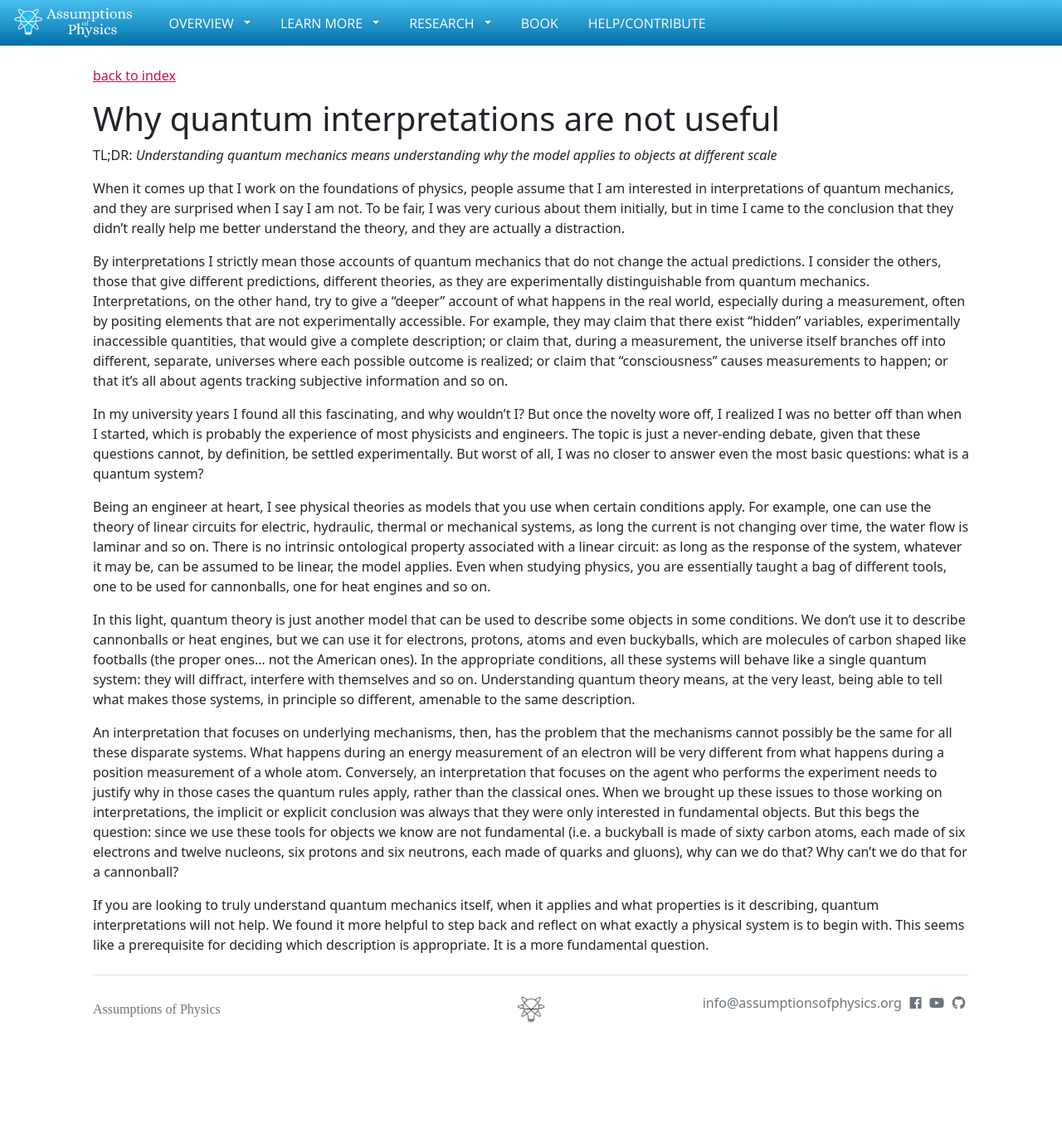
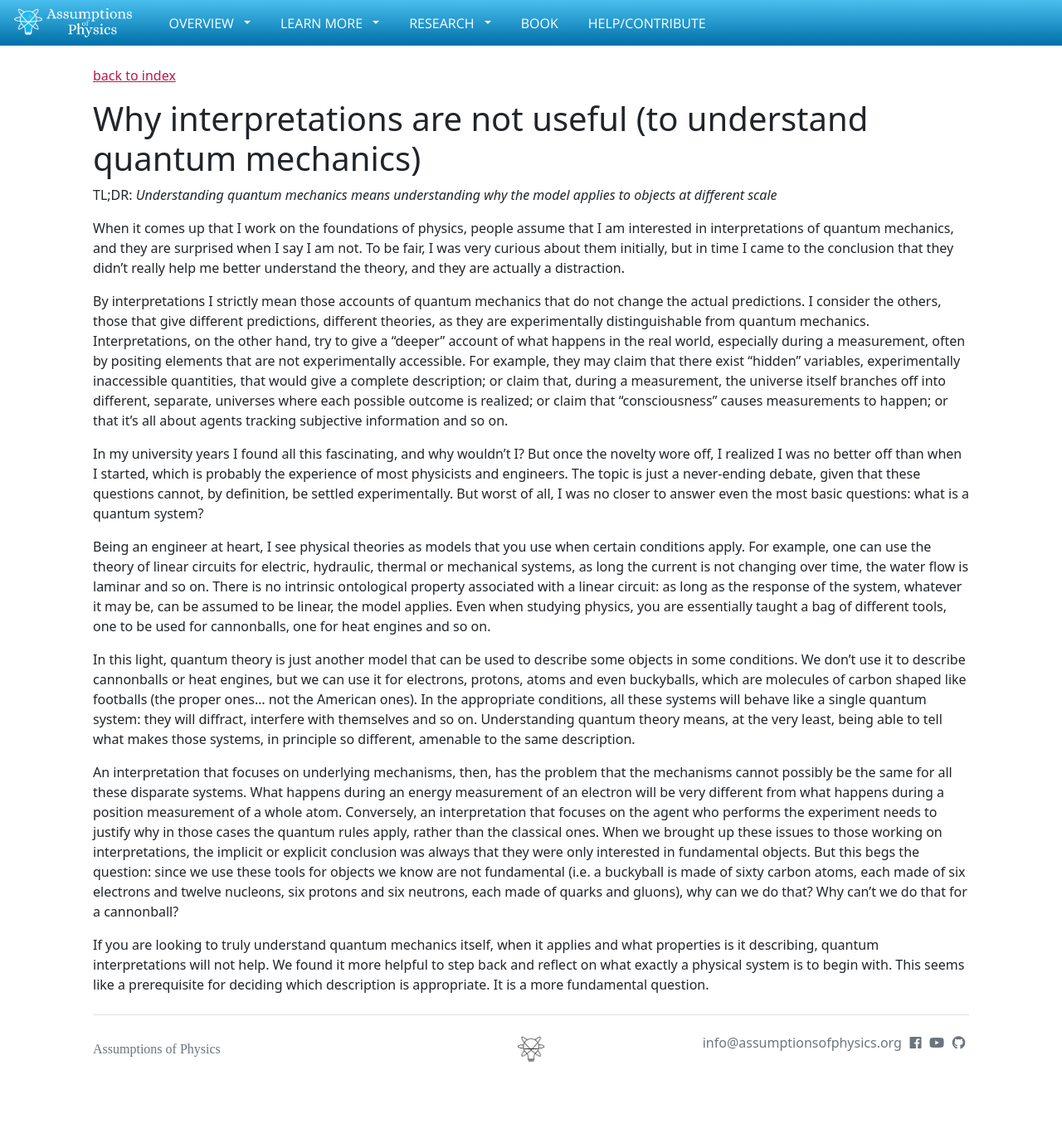
Before and after one commit to assumptionsofphysics/assumptionsofphysics.github.io, a Jekyll site: the page built from _essays/2023-11-15-interpretations-not-useful.md, in a window 1280 px wide. Shown: the whole page at 83% size. Built offline with Jekyll 4.4.1, drawn with Linux system fonts in a browser that asks for light colours; nearby versions of some CDN libraries; some web fonts are replaced; before the commit the page ends 1330 px from its top, so only the background shows below that.

Commit message:
Changing title

```diff
--- a/_essays/2023-11-15-interpretations-not-useful.md
+++ b/_essays/2023-11-15-interpretations-not-useful.md
@@ -1,5 +1,5 @@
 ---
-title: Why quantum interpretations are not useful
+title: Why interpretations are not useful (to understand quantum mechanics)
 summary: Understanding quantum mechanics means understanding why the model applies to objects at different scale
 category: Quantum mechanics
 tags: [Quantum mechanics, Interpretations]
```
